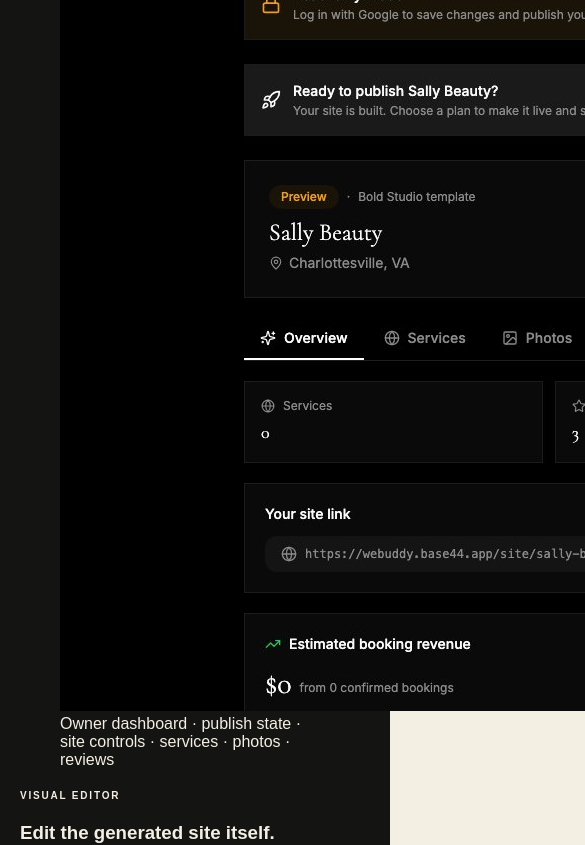
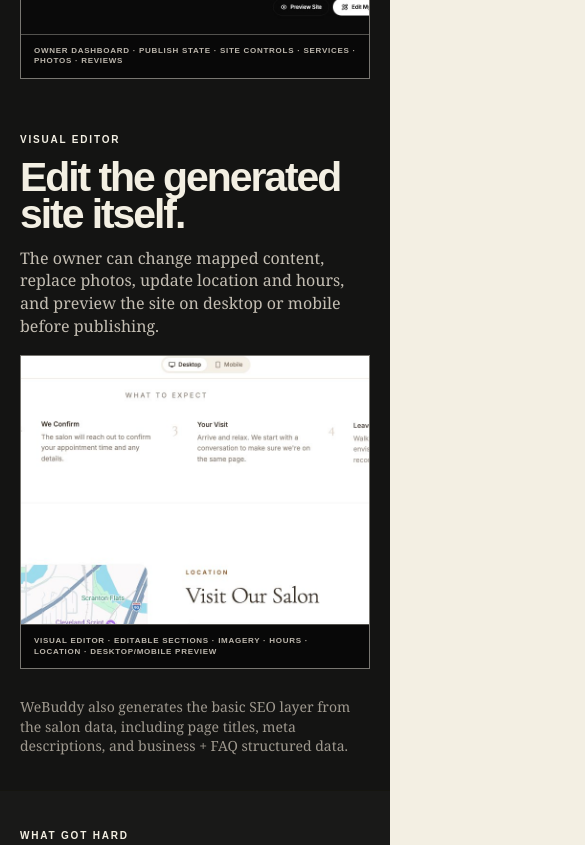
Before and after one commit to pegg-dot/nate-pegg-portfolio, a Next.js app: page /work/webuddy in a window 390 px wide. Shown: the part 4860-5705 px from the top of the page, 585 px wide, since content can reach past the window. Built offline with nearby package versions, Linux system fonts and the light colour scheme.

Commit message:
Zoom WeBuddy dashboard and editor artifacts

```diff
--- a/src/app/work/webuddy/webuddy.module.css
+++ b/src/app/work/webuddy/webuddy.module.css
@@ -575,3 +575,128 @@
     min-height: 190px;
   }
 }
+
+
+/* Focused product artifacts: crop in so the dashboard/editor are actually readable. */
+.controlArtifacts {
+  display: grid;
+  gap: 54px;
+}
+
+.controlArtifact {
+  display: grid;
+  grid-template-columns: minmax(250px, .34fr) minmax(0, 1fr);
+  gap: clamp(26px, 4vw, 56px);
+  align-items: start;
+}
+
+.controlArtifactCopy {
+  padding-top: 8px;
+}
+
+.controlArtifactCopy h3 {
+  margin: 12px 0 14px;
+  font-size: clamp(34px, 4vw, 58px);
+  line-height: .9;
+  letter-spacing: -.05em;
+}
+
+.controlArtifactCopy p {
+  margin: 0;
+  max-width: 430px;
+  color: #c4beb3;
+  font: 16px/1.42 Georgia, serif;
+}
+
+.focusArtifact {
+  margin: 0;
+  border: 1px solid rgba(243,239,227,.48);
+  background: #080808;
+  overflow: hidden;
+}
+
+.artifactViewport {
+  position: relative;
+  overflow: hidden;
+  background: #080808;
+}
+
+.dashboardCrop {
+  aspect-ratio: 16 / 7.1;
+}
+
+.editorCrop {
+  aspect-ratio: 16 / 7.4;
+  background: #f4f1e8;
+}
+
+.artifactViewport img {
+  display: block;
+  max-width: none;
+  height: auto;
+}
+
+.dashboardCrop img {
+  width: 132%;
+  transform: translate(-12%, -3%);
+}
+
+.editorCrop img {
+  width: 145%;
+  transform: translate(-15%, -4%);
+}
+
+.focusArtifact figcaption {
+  padding: 11px 13px;
+  border-top: 1px solid rgba(243,239,227,.32);
+  color: #bcb6ac;
+  font: 800 8px/1.3 Arial, sans-serif;
+  letter-spacing: .09em;
+  text-transform: uppercase;
+}
+
+.controlFootnote {
+  max-width: 760px;
+  margin: 28px 0 0;
+  color: #9f998f;
+  font: 14px/1.4 Georgia, serif;
+}
+
+@media (max-width: 900px) {
+  .controlArtifact {
+    grid-template-columns: 1fr;
+    gap: 18px;
+  }
+
+  .controlArtifactCopy {
+    max-width: 650px;
+  }
+}
+
+@media (max-width: 680px) {
+  .controlArtifacts {
+    gap: 42px;
+  }
+
+  .controlArtifactCopy h3 {
+    font-size: clamp(34px, 10.5vw, 46px);
+  }
+
+  .dashboardCrop {
+    aspect-ratio: 1.35 / 1;
+  }
+
+  .editorCrop {
+    aspect-ratio: 1.3 / 1;
+  }
+
+  .dashboardCrop img {
+    width: 205%;
+    transform: translate(-35%, 0);
+  }
+
+  .editorCrop img {
+    width: 220%;
+    transform: translate(-31%, -1%);
+  }
+}
```
